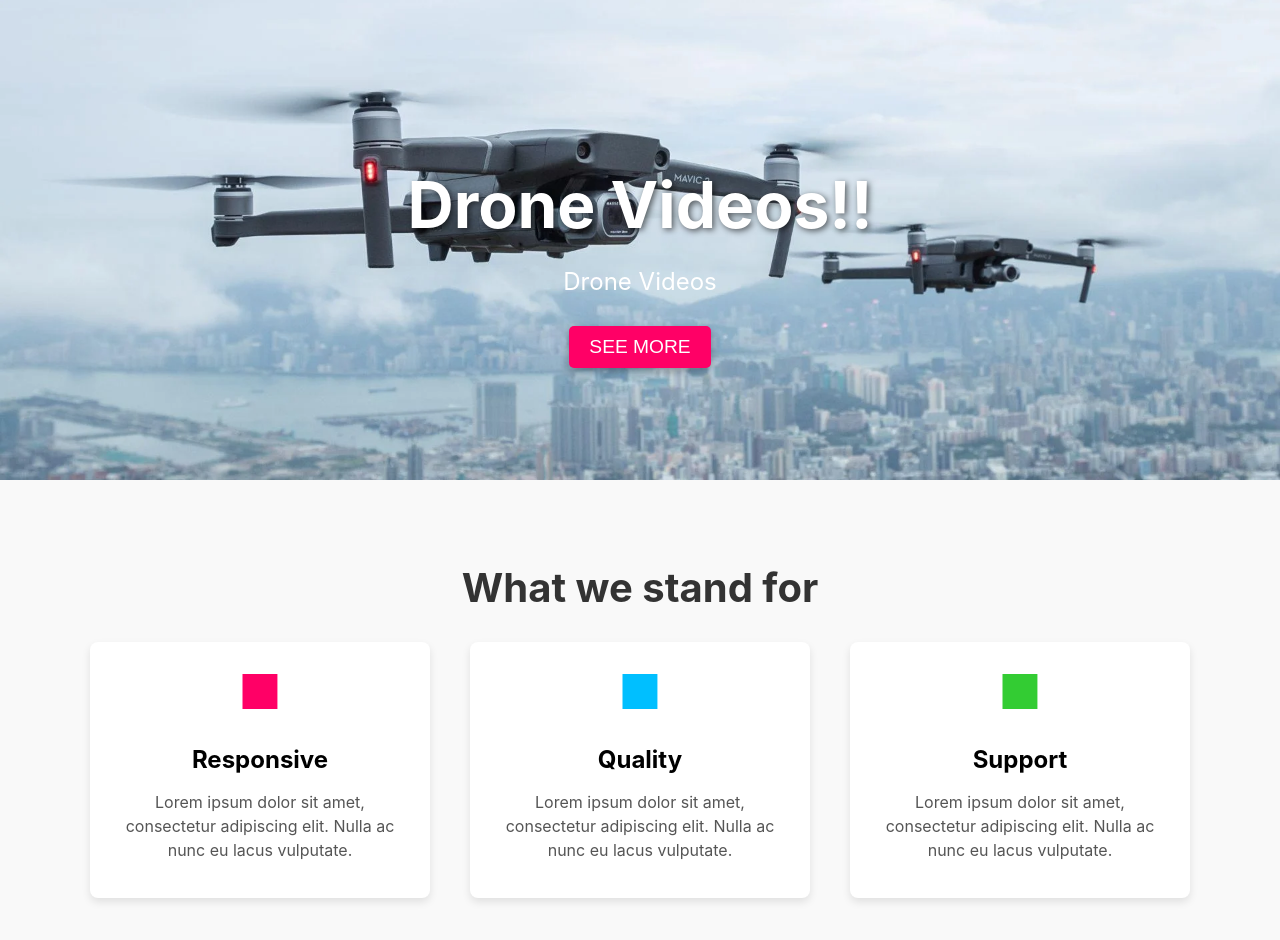
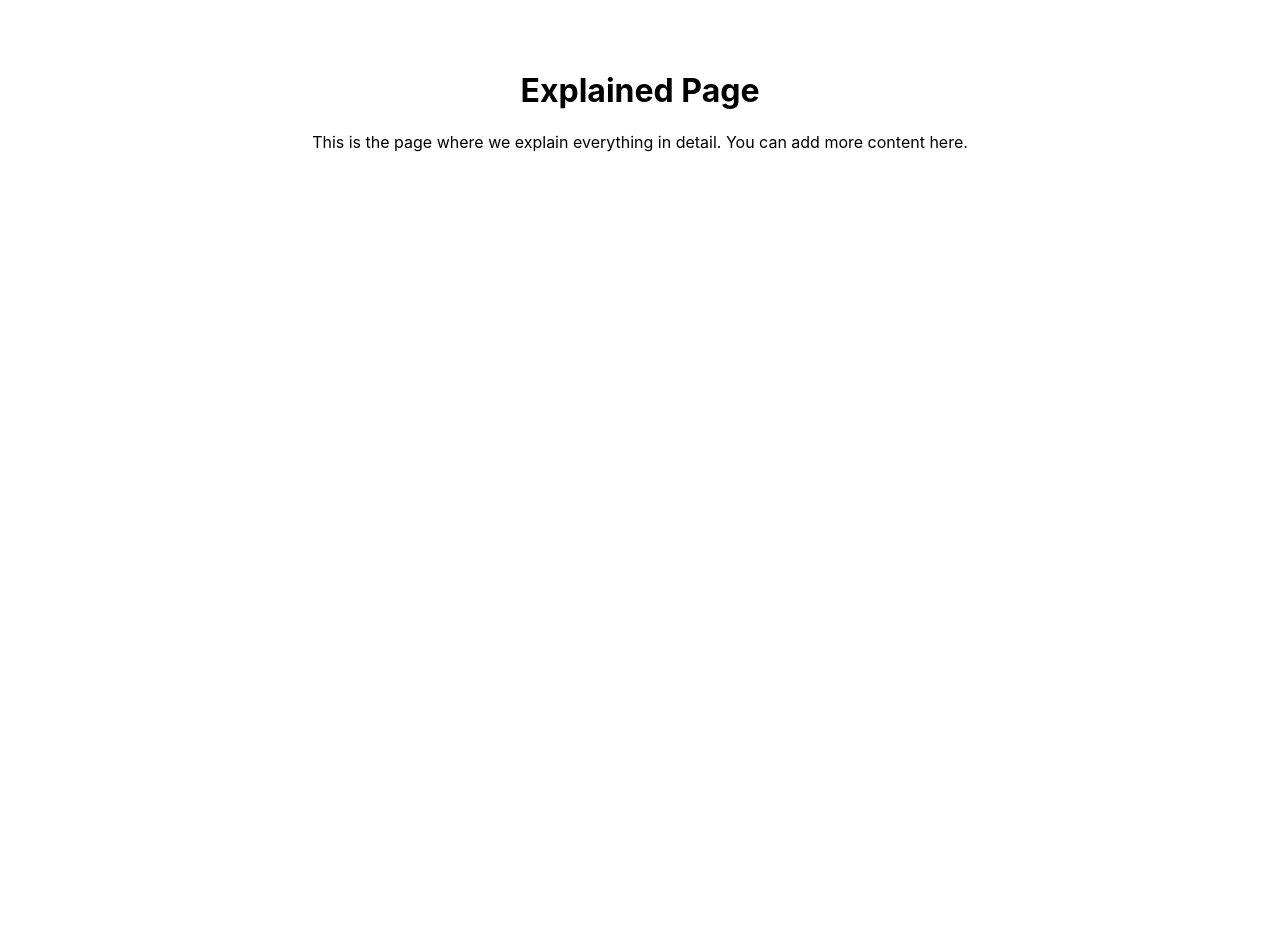
Before and after one commit to Jebmcw/Drone_Website, a React (Create React App) app in the folder frontend/: page /explained in a window 1280 px wide. Shown: the top 940 px of the page. After the commit the page ends 800 px from the top, so only its background shows below. Built offline with nearby package versions, Linux system fonts and the light colour scheme; no server answers.

Commit message:
Made the see more page

```diff
--- a/frontend/package.json
+++ b/frontend/package.json
@@ -7,6 +7,7 @@
     "cra-template": "1.2.0",
     "react": "^19.0.0",
     "react-dom": "^19.0.0",
+    "react-router-dom": "^7.0.2",
     "react-scripts": "5.0.1",
     "web-vitals": "^4.2.4"
   },
--- a/frontend/src/App.js
+++ b/frontend/src/App.js
@@ -3,6 +3,9 @@ import axios from 'axios';
 import HeroSection from './components/HeroSection';
 import FeaturesSection from './components/FeaturesSection';
 import './App.css';
+import ExplainedPage from './components/ExplainedPage'; // New page component
+import { BrowserRouter as Router, Routes, Route } from 'react-router-dom';
+
 function App() {
   const [message, setMessage] = useState('');
 
@@ -14,10 +17,17 @@ function App() {
   }, []);
 
   return (
-    <div>
-      <HeroSection />
-      <FeaturesSection />
-    </div>
+    <Router>
+      <Routes>
+        <Route path="/" element={
+          <>
+            <HeroSection />
+            <FeaturesSection />
+          </>
+        } />
+        <Route path="/explained" element={<ExplainedPage />} />
+      </Routes>
+    </Router>
   );
 }
 
--- /dev/null
+++ b/frontend/src/components/ExplainedPage.js
@@ -0,0 +1,14 @@
+import React from 'react';
+
+function ExplainedPage() {
+  return (
+    <div style={{ padding: '50px', textAlign: 'center' }}>
+      <h1>Explained Page</h1>
+      <p>
+        This is the page where we explain everything in detail. You can add more content here.
+      </p>
+    </div>
+  );
+}
+
+export default ExplainedPage;
--- a/frontend/src/components/HeroSection.js
+++ b/frontend/src/components/HeroSection.js
@@ -1,15 +1,19 @@
 import React from 'react';
+import { Link } from 'react-router-dom';
 import './HeroSection.css';
 
 const HeroSection = () => {
   return (
     <section className="hero-section">
       <div className="hero-content">
-        <h1 className="hero-title">Drone Videos!!</h1>
+        <h1 className="hero-title">Slick Material Design</h1>
         <p className="hero-subtitle">
-          Drone Videos
+          Beautiful, Elegantly Coded, One-Page Theme for Your Business
         </p>
-        <button className="hero-button">SEE MORE</button>
+        {/* Link the button to the "/explained" route */}
+        <Link to="">
+          <button className="hero-button">SEE MORE</button>
+        </Link>
       </div>
     </section>
   );
```
Also changed, not shown: 1 other file (tests, documents, lock files or other folders).
